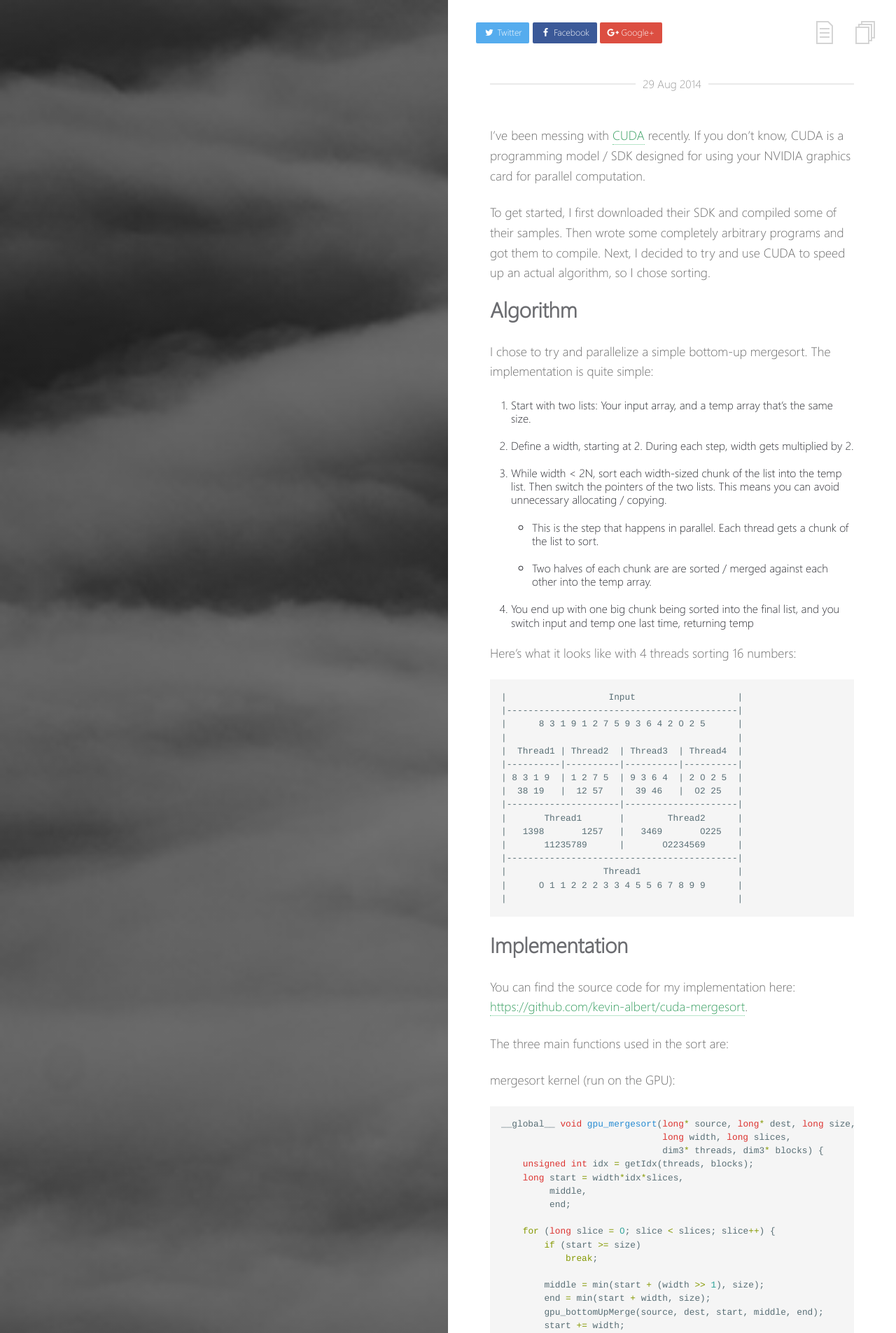
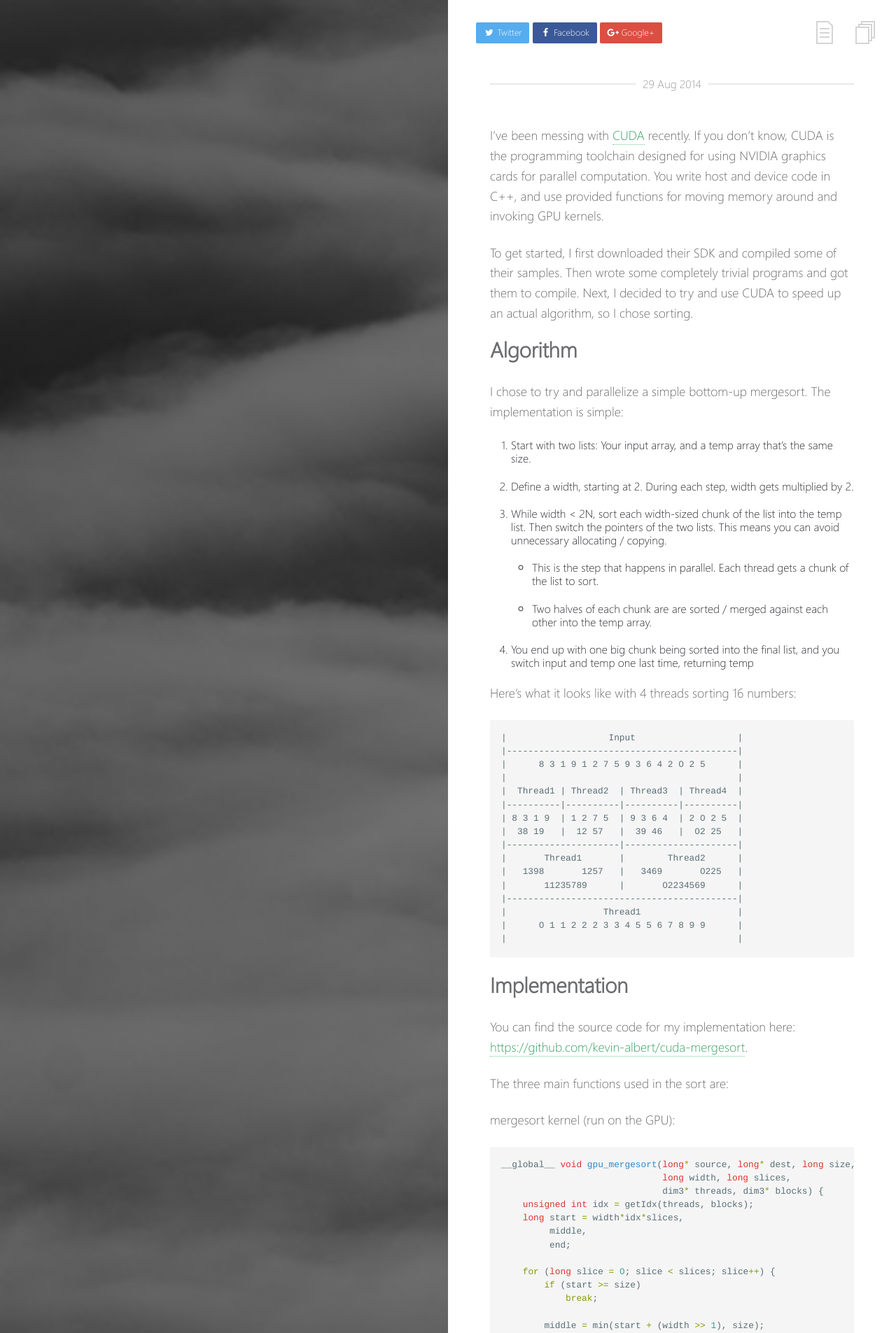
Before and after one commit to kevin-albert/kevin-albert.github.io, a Jekyll site: the page built from _posts/2014-08-29-cuda-mergesort.md, in a window 1280 px wide. Shown: the top 1905 px of the page at 70% size. Built offline with Jekyll 4.4.1, drawn with Linux system fonts in a browser that asks for light colours; some of the changed text lies outside the part shown.

Commit message:
Edit old CUDA post

```diff
--- a/_posts/2014-08-29-cuda-mergesort.md
+++ b/_posts/2014-08-29-cuda-mergesort.md
@@ -6,13 +6,13 @@ summary:    "Introduction to CUDA using parallel mergesort, including code sampl
 categories: things stuff
 ---
 
-I’ve been messing with [CUDA](http://www.nvidia.com/object/cuda_home_new.html "CUDA") recently. If you don’t know, CUDA is a programming model / SDK designed for using your NVIDIA graphics card for parallel computation.
+I’ve been messing with [CUDA](http://www.nvidia.com/object/cuda_home_new.html "CUDA") recently. If you don’t know, CUDA is the programming toolchain designed for using NVIDIA graphics cards for parallel computation. You write host and device code in C++, and use provided functions for moving memory around and invoking GPU kernels.
 
-To get started, I first downloaded their SDK and compiled some of their samples. Then wrote some completely arbitrary programs and got them to compile. Next, I decided to try and use CUDA to speed up an actual algorithm, so I chose sorting.
+To get started, I first downloaded their SDK and compiled some of their samples. Then wrote some completely trivial programs and got them to compile. Next, I decided to try and use CUDA to speed up an actual algorithm, so I chose sorting.
 
 ## Algorithm
 
-I chose to try and parallelize a simple bottom-up mergesort. The implementation is quite simple:
+I chose to try and parallelize a simple bottom-up mergesort. The implementation is simple:
 
 1. Start with two lists: Your input array, and a temp array that’s the same size.
 2. Define a width, starting at 2. During each step, width gets multiplied by 2.
```
Also changed, not shown: other parts of _posts/2014-08-29-cuda-mergesort.md (+3 -3 lines).
